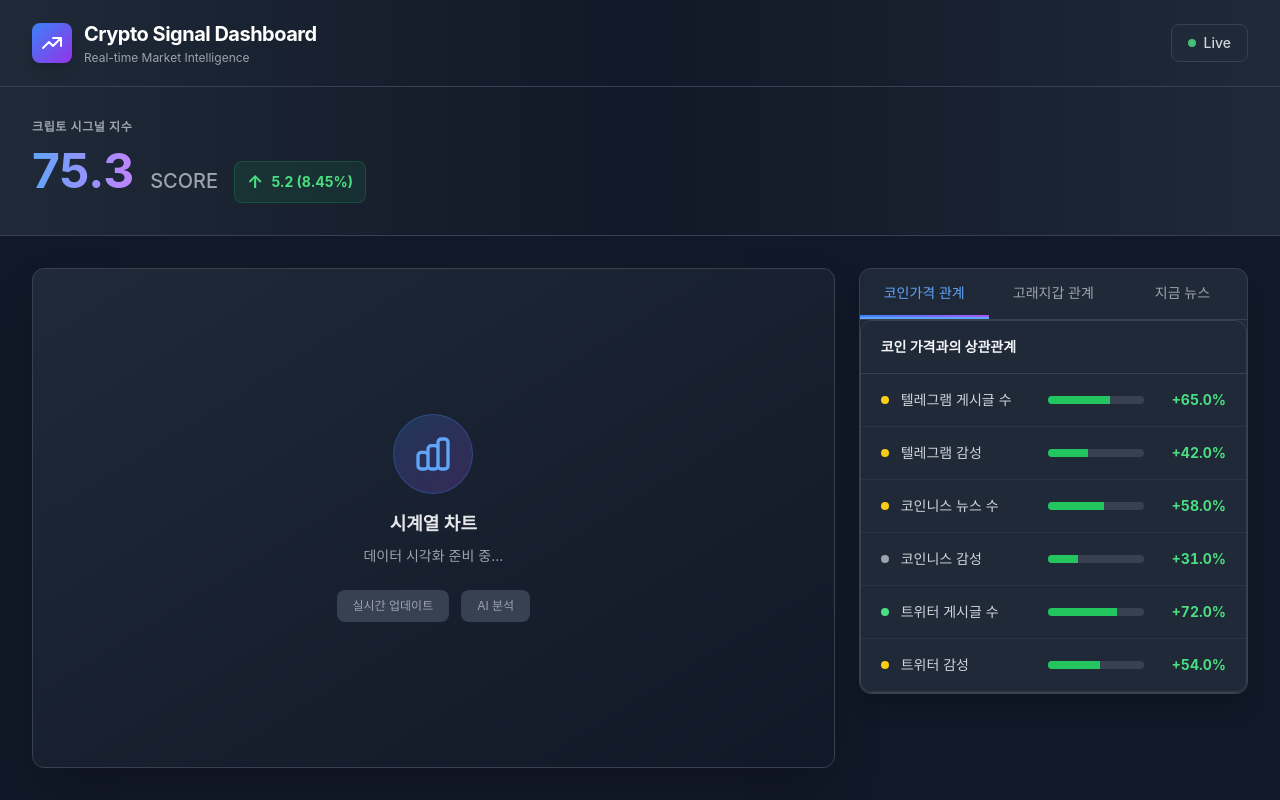
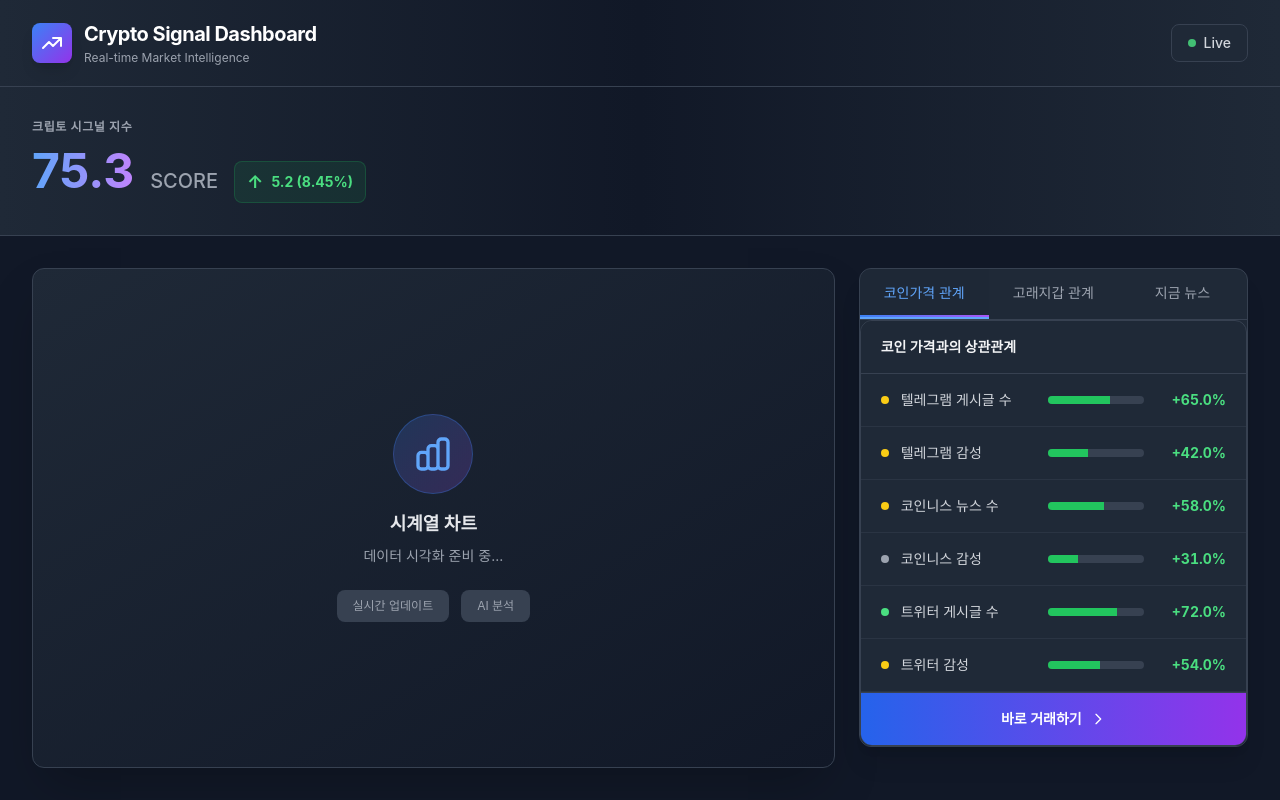
Before and after one commit to SUE960/crypto-signal-dashboard2, a Next.js app in the folder nextjs-dashboard/: page / in a window 1280 px wide. Shown: the top 800 px of the page. Built offline with nearby package versions, Linux system fonts and the light colour scheme.

Commit message:
Add '바로 거래하기' CTA button to correlation indicators section

```diff
--- a/nextjs-dashboard/components/CorrelationIndicators.tsx
+++ b/nextjs-dashboard/components/CorrelationIndicators.tsx
@@ -59,6 +59,21 @@ export default function CorrelationIndicators({ correlations, title }: Correlati
           </div>
         )}
       </div>
+
+      {/* 바로 거래하기 버튼 */}
+      <div className="border-t border-gray-700">
+        <a
+          href="https://whale-arbitrage-qwodzy8wpnhpgxaxt23rj8.streamlit.app/"
+          target="_blank"
+          rel="noopener noreferrer"
+          className="w-full flex items-center justify-center gap-2 px-5 py-4 bg-gradient-to-r from-blue-600 to-purple-600 hover:from-blue-500 hover:to-purple-500 text-white font-semibold text-sm transition-all duration-200 hover:shadow-lg"
+        >
+          <span>바로 거래하기</span>
+          <svg className="w-4 h-4" fill="none" stroke="currentColor" viewBox="0 0 24 24">
+            <path strokeLinecap="round" strokeLinejoin="round" strokeWidth={2} d="M9 5l7 7-7 7" />
+          </svg>
+        </a>
+      </div>
     </div>
   );
 }
```
